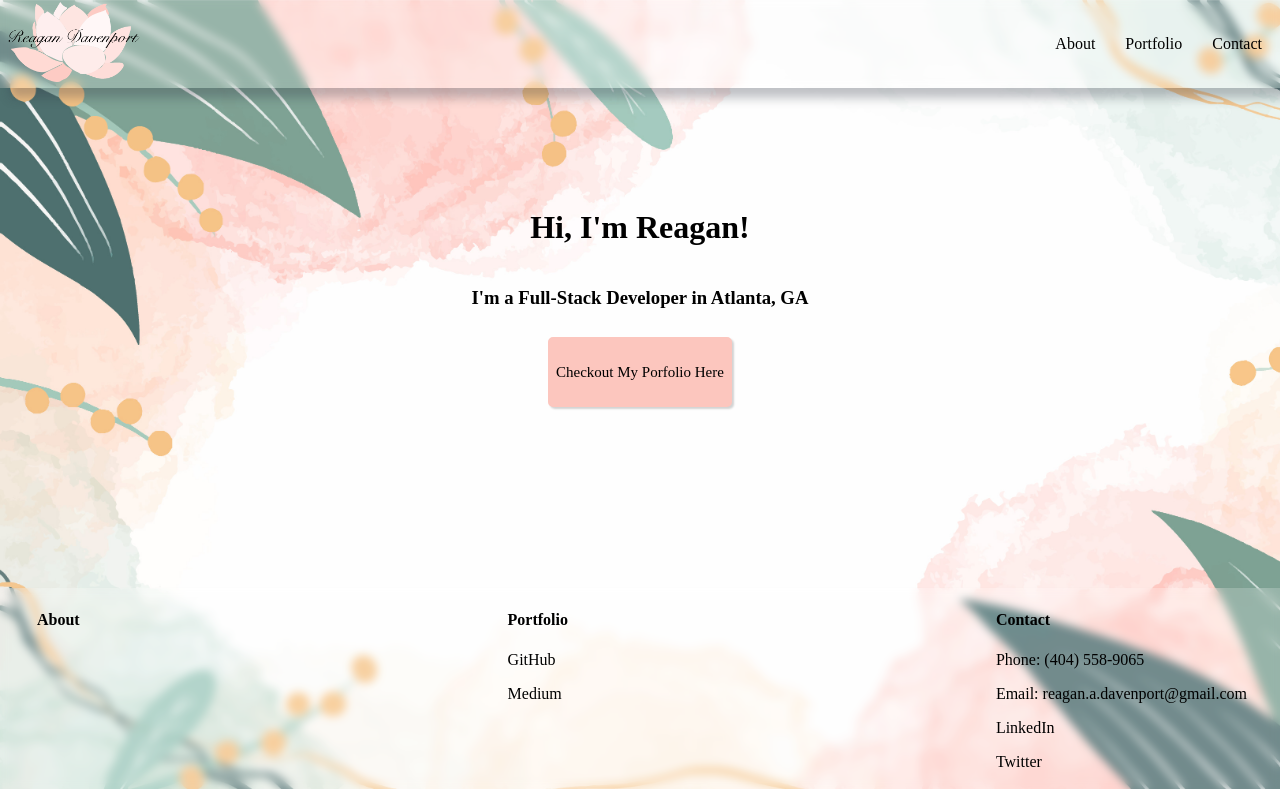
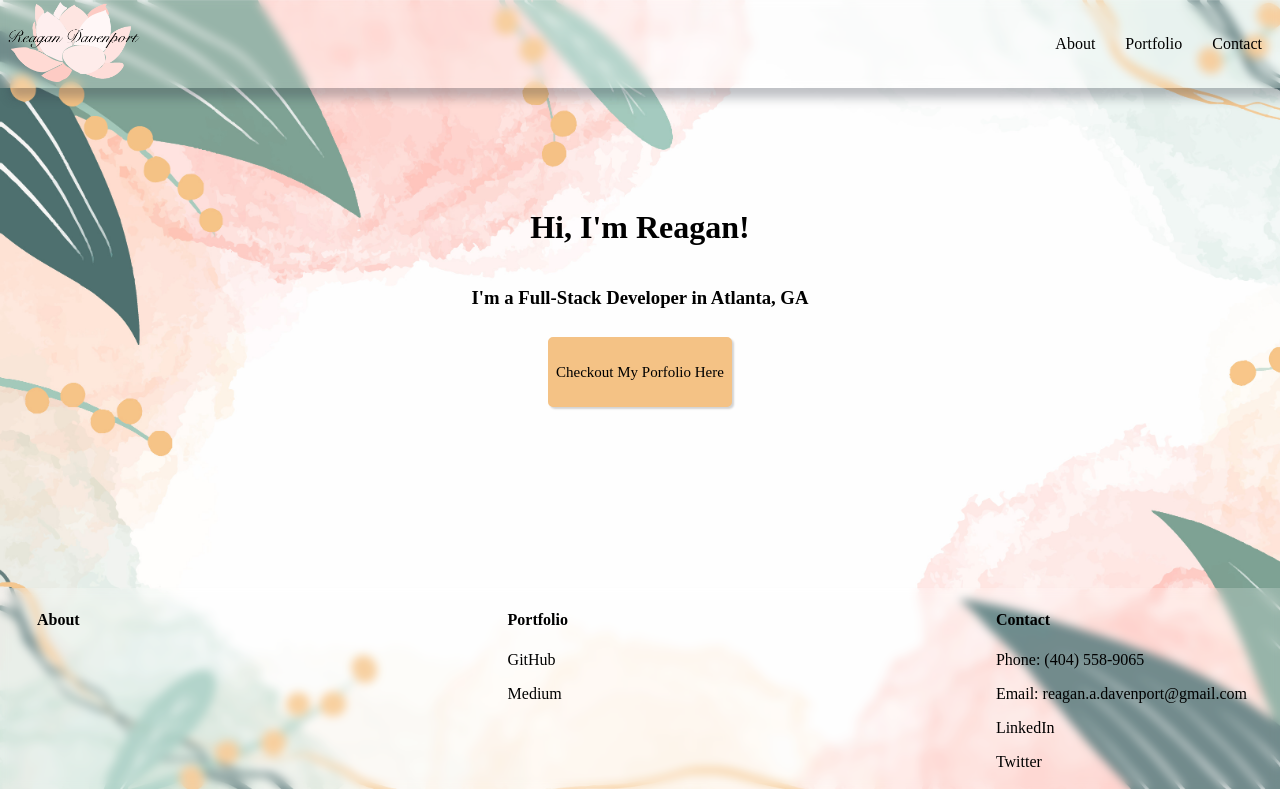
Before and after one commit to ReaganADavenport/Portfolio, a React (Create React App) app: page / in a window 1280 px wide. Built offline with nearby package versions, Linux system fonts and the light colour scheme.

Commit message:
changed the color of the botton on the home page to gold

```diff
--- a/src/Components/home/home.css
+++ b/src/Components/home/home.css
@@ -10,14 +10,14 @@
 }
 
 .big-button{
-    background-color: #fcc6be;
-    border: 2px solid #fcc6be;
+    background-color: #F4C285;;
+    border: 2px solid #F4C285;;
     color: black;
     height: 70px;
 }
 
 .big-button:hover{
     background-color: #FEFEFE;
-    border: 2px solid #fcc6be;
+    border: 2px solid #F4C285;;
     color: black;
 }
```
